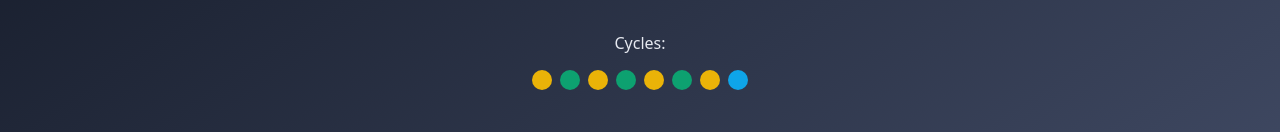
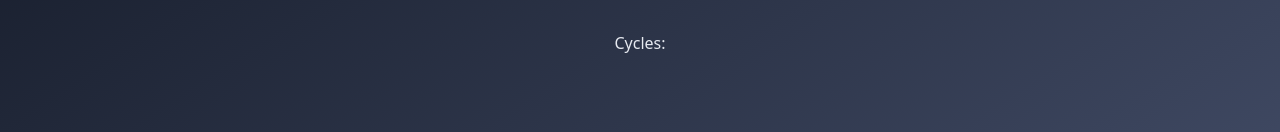
Before and after one commit to GHBAlbuquerque/react-chronos-pomodoro, a React (Vite) app: page / in a window 1280 px wide. Shown: the part 497-629 px from the top of the page. Built offline with nearby package versions, Linux system fonts and the light colour scheme.

Commit message:
feature: creates logic to conditionally show cycle dots on screen based on current cycle

```diff
--- a/src/components/Cycles/index.tsx
+++ b/src/components/Cycles/index.tsx
@@ -1,19 +1,35 @@
+import { useTaskContext } from '../../contexts/TaskContext/useTaskContext';
+import { getNextCycle } from '../../utils/getNextCycle';
+import { getNextCycleType } from '../../utils/getNextCycleType';
 import styles from './styles.module.css';
 
 export function Cycles() {
+  const { state } = useTaskContext();
+
+  const cycleSteps = Array.from({ length: state.currentCycle }); //empty array with desired size
+  const cycleDescriptionMap = {
+    workTime: 'Focus',
+    shortBreakTime: 'Short Rest',
+    longBreakTime: 'Long Rest',
+  };
+
   return (
     <div className={styles.cycles}>
       <span>Cycles:</span>
 
       <div className={styles.cycleDots}>
-        <span className={`${styles.cycleDot} ${styles.workTime}`}></span>
-        <span className={`${styles.cycleDot} ${styles.shortBreakTime}`}></span>
-        <span className={`${styles.cycleDot} ${styles.workTime}`}></span>
-        <span className={`${styles.cycleDot} ${styles.shortBreakTime}`}></span>
-        <span className={`${styles.cycleDot} ${styles.workTime}`}></span>
-        <span className={`${styles.cycleDot} ${styles.shortBreakTime}`}></span>
-        <span className={`${styles.cycleDot} ${styles.workTime}`}></span>
-        <span className={`${styles.cycleDot} ${styles.longBreakTime}`}></span>
+        {cycleSteps.map((_, index) => {
+          const nextCycle = getNextCycle(index);
+          const nextCycleType = getNextCycleType(nextCycle);
+          return (
+            <span
+              key={`${nextCycleType}_${nextCycle}`}
+              className={`${styles.cycleDot} ${styles[nextCycleType]}`}
+              aria-label={`${cycleDescriptionMap[nextCycleType]} indicator`}
+              title={`${cycleDescriptionMap[nextCycleType]} indicator`}
+            ></span>
+          );
+        })}
       </div>
     </div>
   );
```
